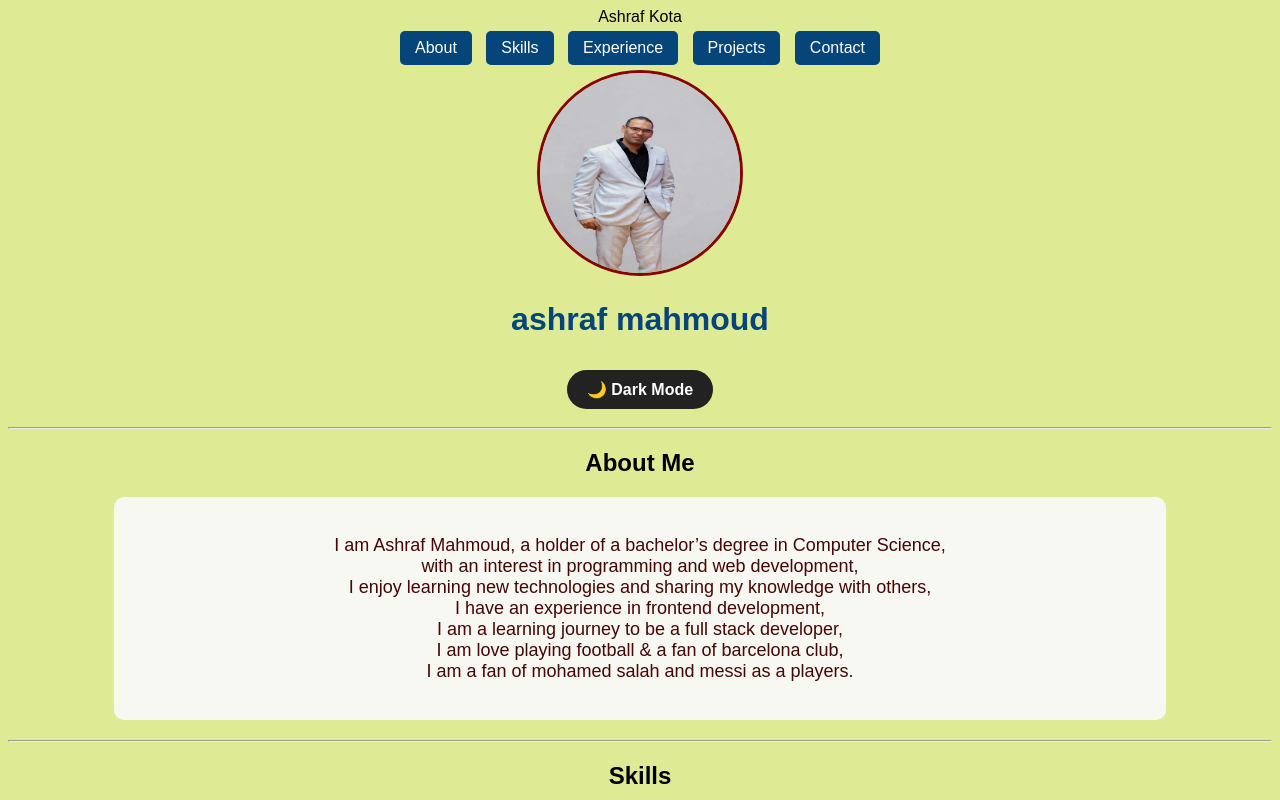
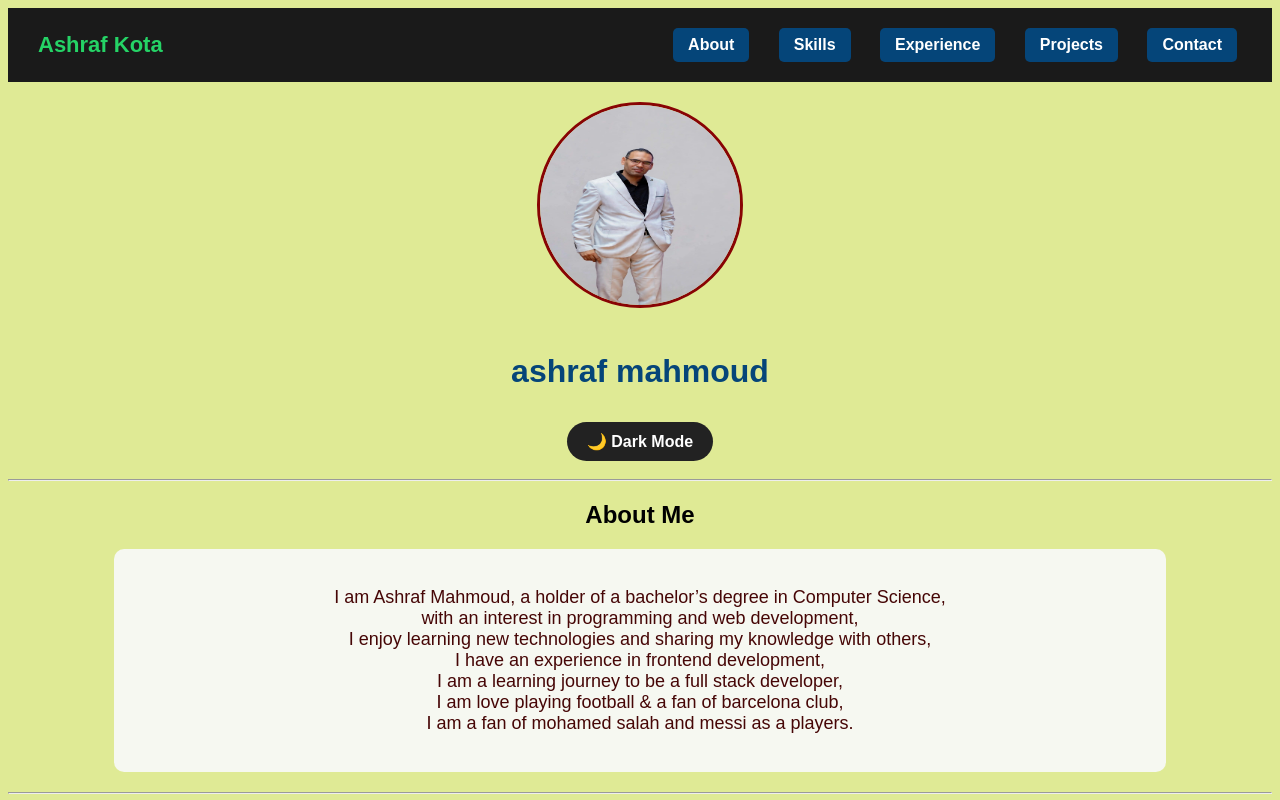
Before and after one commit to ashrafkota99/my-website, a plain HTML site: page index.html in a window 1280 px wide. Shown: the top 800 px of the page. Drawn offline with Linux system fonts and the light colour scheme.

Commit message:
Enhance styling for contact links and navbar
Added styles for contact links and navbar.

```diff
--- a/style.css
+++ b/style.css
@@ -7,6 +7,7 @@ body {
 img {
     border-radius: 50%;
     border: 3px solid rgb(136, 4, 4);
+    margin: 20px;
 }
 /* headings */
 h3 {
@@ -74,6 +75,15 @@ a {
     border-radius: 5px;
     margin: 5px;
     display: inline-block;
+}
+.contact-links a {
+    text-decoration: none;
+    color: white;
+    background-color: #054579;
+    padding: 8px 15px;
+    border-radius: 5px;
+    margin: 5px;
+    display: block;
 }
 /* hover */
 a:hover {
@@ -220,3 +230,33 @@ p {
         width: 95%;
     }
 }
+
+/* Navbar */
+.navbar {
+    background-color: #1a1a1a;
+    color: white;
+    display: flex;
+    justify-content: space-between;
+    align-items: center;
+    padding: 15px 30px;
+    position: sticky;
+    top: 0;
+    z-index: 100;
+}
+
+.logo {
+    font-size: 22px;
+    font-weight: bold;
+    color: #25D366;
+}
+
+.nav-links a {
+    color: white;
+    text-decoration: none;
+    margin-left: 20px;
+    font-weight: bold;
+}
+
+.nav-links a:hover {
+    color: #25D366;
+}
```
